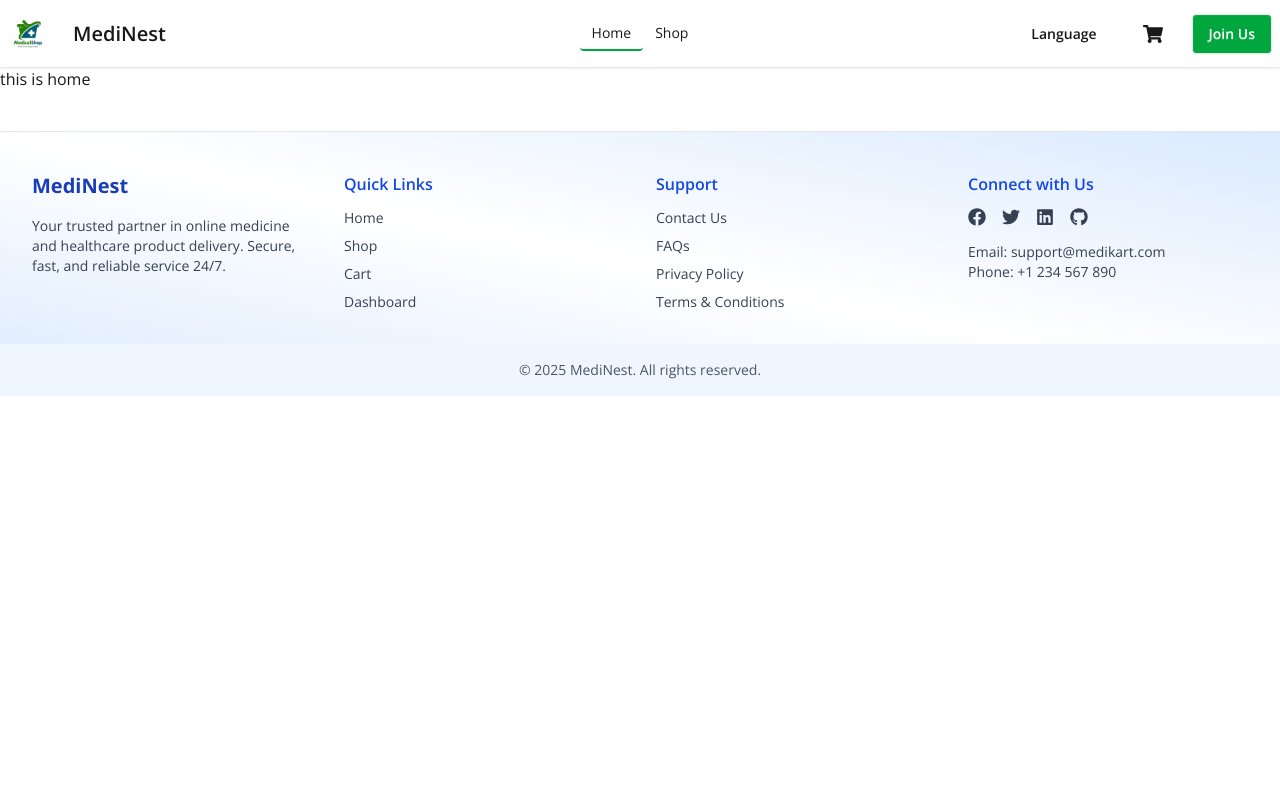
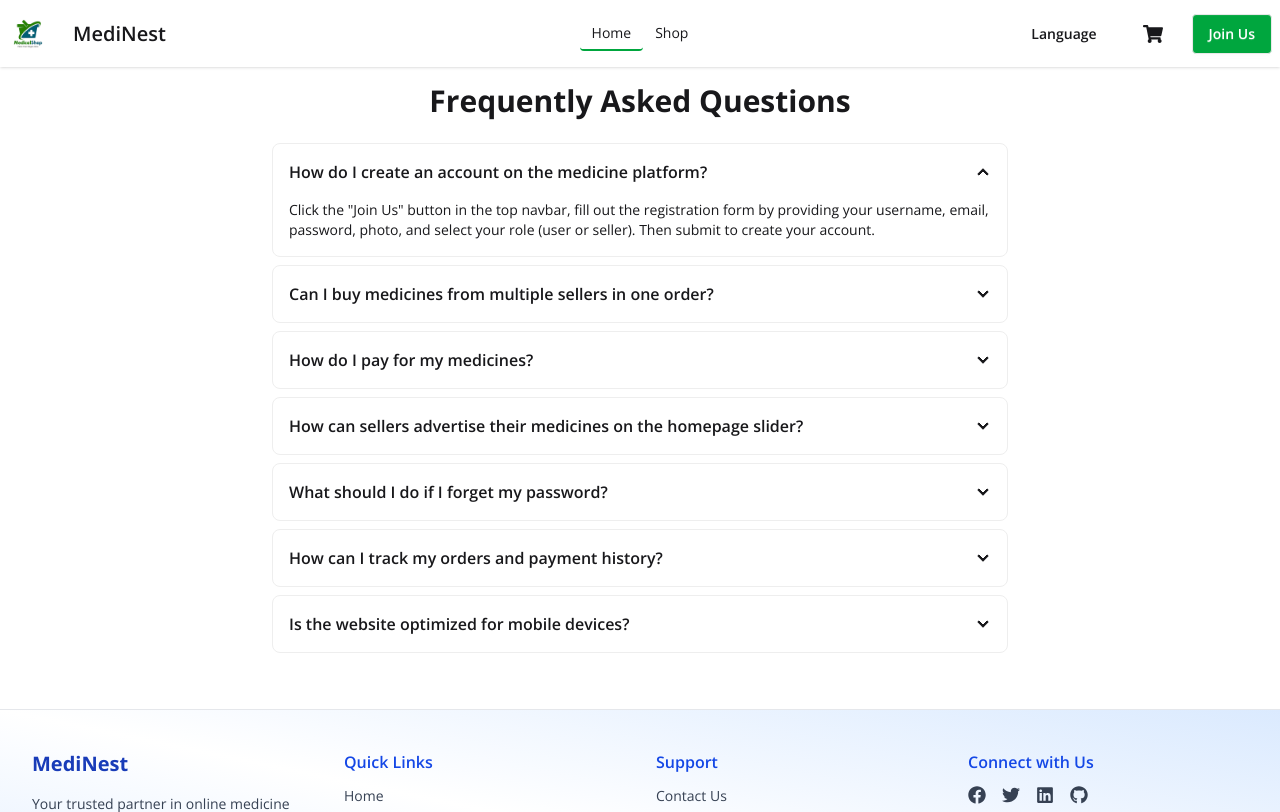
Before and after one commit to safikolislam/MediNest-Client, a React (Vite) app: page / in a window 1280 px wide. Shown: the top 812 px of the page. Built offline with nearby package versions, Linux system fonts and the light colour scheme; no server answers.

Commit message:
added the FAQ section

```diff
--- /dev/null
+++ b/src/Components/FAQ.jsx
@@ -0,0 +1,79 @@
+import React from "react";
+
+export default function FAQAccordion() {
+  return (
+    <section className="max-w-3xl mx-auto p-4 space-y-2">
+      <h2 className="text-3xl font-bold mb-6 text-center">Frequently Asked Questions</h2>
+
+      <div className="collapse collapse-arrow bg-base-100 border border-base-300">
+        <input type="radio" name="faq-accordion" defaultChecked />
+        <div className="collapse-title font-semibold cursor-pointer">
+          How do I create an account on the medicine platform?
+        </div>
+        <div className="collapse-content text-sm">
+          Click the "Join Us" button in the top navbar, fill out the registration form by providing your username, email, password, photo, and select your role (user or seller). Then submit to create your account.
+        </div>
+      </div>
+
+      <div className="collapse collapse-arrow bg-base-100 border border-base-300">
+        <input type="radio" name="faq-accordion" />
+        <div className="collapse-title font-semibold cursor-pointer">
+          Can I buy medicines from multiple sellers in one order?
+        </div>
+        <div className="collapse-content text-sm">
+          Yes! Our multi-vendor platform lets you select medicines from different sellers and add them all to your cart before checkout.
+        </div>
+      </div>
+
+      <div className="collapse collapse-arrow bg-base-100 border border-base-300">
+        <input type="radio" name="faq-accordion" />
+        <div className="collapse-title font-semibold cursor-pointer">
+          How do I pay for my medicines?
+        </div>
+        <div className="collapse-content text-sm">
+          We use Stripe for secure payment processing. You can pay online during checkout using your credit or debit card. After successful payment, you will receive an invoice.
+        </div>
+      </div>
+
+      <div className="collapse collapse-arrow bg-base-100 border border-base-300">
+        <input type="radio" name="faq-accordion" />
+        <div className="collapse-title font-semibold cursor-pointer">
+          How can sellers advertise their medicines on the homepage slider?
+        </div>
+        <div className="collapse-content text-sm">
+          Sellers can request advertisement for their products via the Seller Dashboard’s “Ask For Advertisement” section. Admin approves and manages which medicines appear in the homepage slider.
+        </div>
+      </div>
+
+      <div className="collapse collapse-arrow bg-base-100 border border-base-300">
+        <input type="radio" name="faq-accordion" />
+        <div className="collapse-title font-semibold cursor-pointer">
+          What should I do if I forget my password?
+        </div>
+        <div className="collapse-content text-sm">
+          Currently, password recovery can be done by logging in through Google or GitHub social login, or by creating a new account if you cannot remember your password.
+        </div>
+      </div>
+
+      <div className="collapse collapse-arrow bg-base-100 border border-base-300">
+        <input type="radio" name="faq-accordion" />
+        <div className="collapse-title font-semibold cursor-pointer">
+          How can I track my orders and payment history?
+        </div>
+        <div className="collapse-content text-sm">
+          Registered users can view their payment and purchase history in the User Dashboard under the Payment History section.
+        </div>
+      </div>
+
+      <div className="collapse collapse-arrow bg-base-100 border border-base-300">
+        <input type="radio" name="faq-accordion" />
+        <div className="collapse-title font-semibold cursor-pointer">
+          Is the website optimized for mobile devices?
+        </div>
+        <div className="collapse-content text-sm">
+          Yes! The website and all dashboards are fully responsive and designed to work smoothly on mobile phones, tablets, and desktop devices.
+        </div>
+      </div>
+    </section>
+  );
+}
--- a/src/pages/Home/Home.jsx
+++ b/src/pages/Home/Home.jsx
@@ -1,9 +1,10 @@
 import React from 'react';
+import FAQ from '../../Components/FAQ';
 
 const Home = () => {
     return (
         <div>
-            <h1>this is home</h1>
+           <FAQ></FAQ>
         </div>
     );
 };
```
